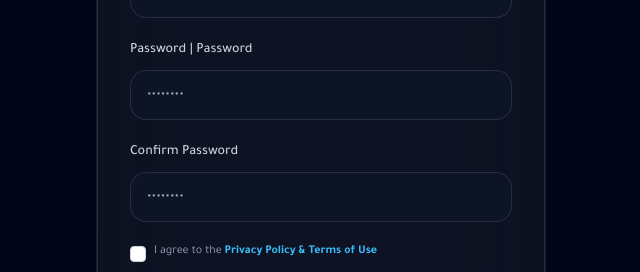
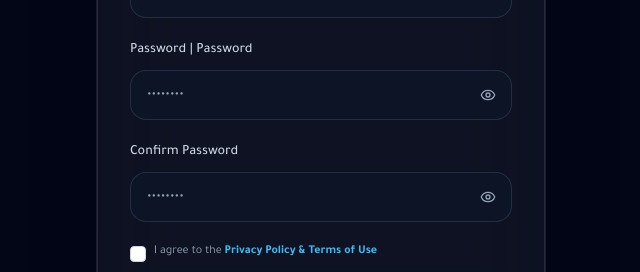
Before and after one commit to hrsurveysmosaaid-cmyk/peoplemonitor, a React (Vite) app in the folder frontend/: page /register in a window 1280 px wide. Shown: the part 513-785 px from the top of the page, without its empty margins (319-959 px from the left). Built offline with nearby package versions, Linux system fonts and the light colour scheme.

Commit message:
feat: Add password visibility toggle (Eye/EyeOff) to all login and registration forms

```diff
--- a/frontend/src/components/LoginPage.tsx
+++ b/frontend/src/components/LoginPage.tsx
@@ -1,7 +1,7 @@
 import { useState } from 'react';
 import { useNavigate } from 'react-router-dom';
 import { useUi } from '../ui/UiContext';
-import { Languages, Moon, Sun } from 'lucide-react';
+import { Languages, Moon, Sun, Eye, EyeOff } from 'lucide-react';
 
 // Google "G" SVG icon for the OAuth button
 const GoogleIcon = () => (
@@ -18,6 +18,7 @@ export default function LoginPage() {
   const isDark = theme === 'dark';
   const [email, setEmail] = useState('');
   const [password, setPassword] = useState('');
+  const [showPassword, setShowPassword] = useState(false);
   const [otp, setOtp] = useState('');
   const [showOtp, setShowOtp] = useState(false);
   const [showForgot, setShowForgot] = useState(false);
@@ -303,16 +304,26 @@ export default function LoginPage() {
                         {t.forgotPassword || 'Forgot password?'}
                       </button>
                     </div>
+                    <div className="relative flex items-center">
                       <input
                         id="input-login-password"
-                      type="password"
+                        type={showPassword ? 'text' : 'password'}
                         required
-                      className="input-field"
+                        className="input-field pr-10"
                         placeholder="••••••••"
                         value={password}
                         onChange={(e) => setPassword(e.target.value)}
                         disabled={loading}
                       />
+                      <button
+                        type="button"
+                        onClick={() => setShowPassword(!showPassword)}
+                        className="absolute right-3 text-slate-400 hover:text-slate-200 transition-colors p-1"
+                        title={showPassword ? (lang === 'ar' ? 'إخفاء كلمة المرور' : 'Hide password') : (lang === 'ar' ? 'إظهار كلمة المرور' : 'Show password')}
+                      >
+                        {showPassword ? <EyeOff size={16} /> : <Eye size={16} />}
+                      </button>
+                    </div>
                   </label>
 
                   <button
--- a/frontend/src/components/PartnerLoginPage.tsx
+++ b/frontend/src/components/PartnerLoginPage.tsx
@@ -3,7 +3,7 @@ import { useNavigate } from 'react-router-dom';
 import { useUi } from '../ui/UiContext';
 import {
   Building2, Moon, Sun, Languages, Mail, Lock,
-  ArrowRight, AlertCircle, Sparkles, Shield
+  ArrowRight, AlertCircle, Sparkles, Shield, Eye, EyeOff
 } from 'lucide-react';
 
 export default function PartnerLoginPage() {
@@ -14,6 +14,7 @@ export default function PartnerLoginPage() {
 
   const [email, setEmail] = useState('');
   const [password, setPassword] = useState('');
+  const [showPassword, setShowPassword] = useState(false);
   const [loading, setLoading] = useState(false);
   const [error, setError] = useState('');
 
@@ -133,7 +134,7 @@ export default function PartnerLoginPage() {
               <Lock size={15} className="text-slate-500 flex-shrink-0" />
               <input
                 id="input-partner-password"
-                type="password"
+                type={showPassword ? 'text' : 'password'}
                 required
                 placeholder="••••••••"
                 value={password}
@@ -141,6 +142,14 @@ export default function PartnerLoginPage() {
                 disabled={loading}
                 className="flex-1 bg-transparent outline-none text-sm placeholder-slate-500"
               />
+              <button
+                type="button"
+                onClick={() => setShowPassword(!showPassword)}
+                className="text-slate-400 hover:text-slate-200 transition-colors p-1"
+                title={showPassword ? (isAr ? 'إخفاء كلمة المرور' : 'Hide password') : (isAr ? 'إظهار كلمة المرور' : 'Show password')}
+              >
+                {showPassword ? <EyeOff size={16} /> : <Eye size={16} />}
+              </button>
             </div>
           </div>
 
--- a/frontend/src/components/RegisterPage.tsx
+++ b/frontend/src/components/RegisterPage.tsx
@@ -1,7 +1,7 @@
 import { useState, useEffect } from 'react';
 import { useNavigate, useSearchParams } from 'react-router-dom';
 import { useUi } from '../ui/UiContext';
-import { Languages, Moon, Sun } from 'lucide-react';
+import { Languages, Moon, Sun, Eye, EyeOff } from 'lucide-react';
 
 // Google "G" SVG icon for the OAuth button
 const GoogleIcon = () => (
@@ -22,6 +22,8 @@ export default function RegisterPage() {
   const [email, setEmail] = useState('');
   const [password, setPassword] = useState('');
   const [confirmPassword, setConfirmPassword] = useState('');
+  const [showPassword, setShowPassword] = useState(false);
+  const [showConfirmPassword, setShowConfirmPassword] = useState(false);
   const [agreedToTerms, setAgreedToTerms] = useState(false);
 
   // Referral / Partner slug from URL ?ref=slug
@@ -254,30 +256,50 @@ export default function RegisterPage() {
 
               <label className="block">
                 <span className="text-slate-300 text-sm font-medium">{t.password || 'Password'} | Password</span>
+                <div className="relative flex items-center mt-2">
                   <input
                     id="input-signup-password"
-                  type="password"
+                    type={showPassword ? 'text' : 'password'}
                     required
-                  className="input-field mt-2"
+                    className="input-field pr-10"
                     placeholder="••••••••"
                     value={password}
                     onChange={(e) => setPassword(e.target.value)}
                     disabled={loading}
                   />
+                  <button
+                    type="button"
+                    onClick={() => setShowPassword(!showPassword)}
+                    className="absolute right-3 text-slate-400 hover:text-slate-200 transition-colors p-1"
+                    title={showPassword ? (lang === 'ar' ? 'إخفاء كلمة المرور' : 'Hide password') : (lang === 'ar' ? 'إظهار كلمة المرور' : 'Show password')}
+                  >
+                    {showPassword ? <EyeOff size={16} /> : <Eye size={16} />}
+                  </button>
+                </div>
               </label>
 
               <label className="block">
                 <span className="text-slate-300 text-sm font-medium">{t.confirmPassword || 'Confirm password'}</span>
+                <div className="relative flex items-center mt-2">
                   <input
                     id="input-signup-confirm"
-                  type="password"
+                    type={showConfirmPassword ? 'text' : 'password'}
                     required
-                  className="input-field mt-2"
+                    className="input-field pr-10"
                     placeholder="••••••••"
                     value={confirmPassword}
                     onChange={(e) => setConfirmPassword(e.target.value)}
                     disabled={loading}
                   />
+                  <button
+                    type="button"
+                    onClick={() => setShowConfirmPassword(!showConfirmPassword)}
+                    className="absolute right-3 text-slate-400 hover:text-slate-200 transition-colors p-1"
+                    title={showConfirmPassword ? (lang === 'ar' ? 'إخفاء كلمة المرور' : 'Hide password') : (lang === 'ar' ? 'إظهار كلمة المرور' : 'Show password')}
+                  >
+                    {showConfirmPassword ? <EyeOff size={16} /> : <Eye size={16} />}
+                  </button>
+                </div>
               </label>
               <label className="flex items-start gap-2 cursor-pointer mt-4 select-none">
                 <input
--- a/frontend/src/components/ResetPasswordPage.tsx
+++ b/frontend/src/components/ResetPasswordPage.tsx
@@ -1,7 +1,7 @@
 import { useEffect, useMemo, useState } from 'react';
 import { useNavigate } from 'react-router-dom';
 import { useUi } from '../ui/UiContext';
-import { Languages, Moon, Sun } from 'lucide-react';
+import { Languages, Moon, Sun, Eye, EyeOff } from 'lucide-react';
 
 export default function ResetPasswordPage() {
   const { t, theme, toggleTheme, lang, setLang } = useUi();
@@ -10,6 +10,8 @@ export default function ResetPasswordPage() {
   const [token, setToken] = useState<string>('');
   const [newPassword, setNewPassword] = useState('');
   const [confirmPassword, setConfirmPassword] = useState('');
+  const [showPassword, setShowPassword] = useState(false);
+  const [showConfirmPassword, setShowConfirmPassword] = useState(false);
 
   const [error, setError] = useState('');
   const [msg, setMsg] = useState('');
@@ -118,16 +120,26 @@ export default function ResetPasswordPage() {
         <form onSubmit={handleSubmit} className="space-y-5">
           <label className="block">
             <span className="text-slate-300 text-sm font-medium">{t.newPassword || 'New Password'}</span>
+            <div className="relative flex items-center mt-2">
               <input
                 id="input-reset-new-password"
-              type="password"
+                type={showPassword ? 'text' : 'password'}
                 required
-              className="input-field mt-2"
+                className="input-field pr-10"
                 placeholder="••••••••"
                 value={newPassword}
                 onChange={(e) => setNewPassword(e.target.value)}
                 disabled={loading}
               />
+              <button
+                type="button"
+                onClick={() => setShowPassword(!showPassword)}
+                className="absolute right-3 text-slate-400 hover:text-slate-200 transition-colors p-1"
+                title={showPassword ? (lang === 'ar' ? 'إخفاء كلمة المرور' : 'Hide password') : (lang === 'ar' ? 'إظهار كلمة المرور' : 'Show password')}
+              >
+                {showPassword ? <EyeOff size={16} /> : <Eye size={16} />}
+              </button>
+            </div>
           </label>
 
           <label className="block">
@@ -135,16 +147,26 @@ export default function ResetPasswordPage() {
               <span className="text-slate-300 text-sm font-medium">{t.confirmNewPassword || 'Confirm New Password'}</span>
               <span className={`text-xs ${isDark ? 'text-slate-400' : 'text-slate-600'}`}>{t.passwordRequirements || 'Must include uppercase, lowercase letters, and a number'}</span>
             </div>
+            <div className="relative flex items-center mt-2">
               <input
                 id="input-reset-confirm-password"
-              type="password"
+                type={showConfirmPassword ? 'text' : 'password'}
                 required
-              className="input-field mt-2"
+                className="input-field pr-10"
                 placeholder="••••••••"
                 value={confirmPassword}
                 onChange={(e) => setConfirmPassword(e.target.value)}
                 disabled={loading}
               />
+              <button
+                type="button"
+                onClick={() => setShowConfirmPassword(!showConfirmPassword)}
+                className="absolute right-3 text-slate-400 hover:text-slate-200 transition-colors p-1"
+                title={showConfirmPassword ? (lang === 'ar' ? 'إخفاء كلمة المرور' : 'Hide password') : (lang === 'ar' ? 'إظهار كلمة المرور' : 'Show password')}
+              >
+                {showConfirmPassword ? <EyeOff size={16} /> : <Eye size={16} />}
+              </button>
+            </div>
           </label>
 
           <button
```
Lines whose indentation alone changed are shown as unchanged.
